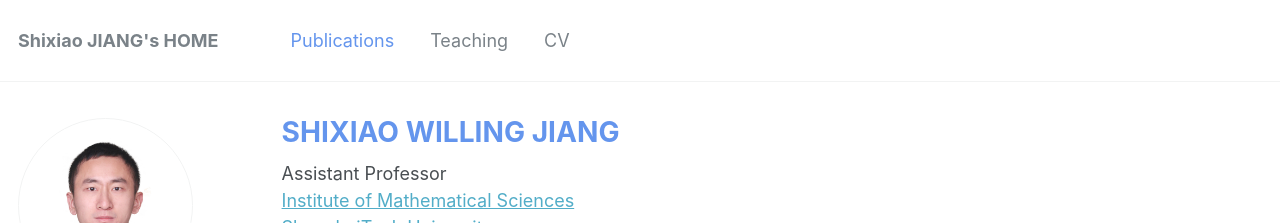
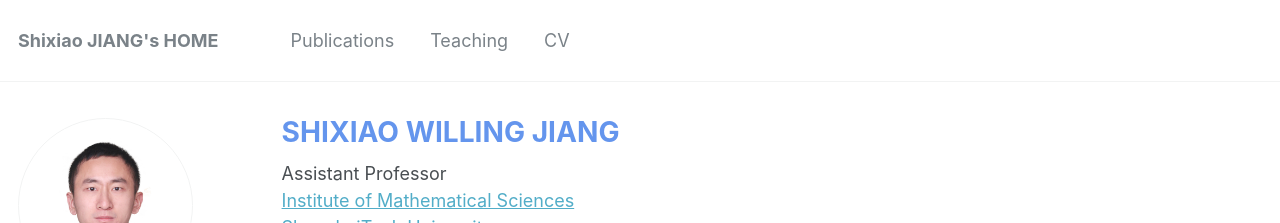
Before and after one commit to willingjiang/willingjiang.github.io, a Jekyll site: the page built from _pages/about.md, in a window 1280 px wide. Shown: the top 223 px of the page. Built offline with Jekyll 4.4.1, drawn with Linux system fonts in a browser that asks for light colours.

Commit message:
Update navigation.yml

```diff
--- a/_data/navigation.yml
+++ b/_data/navigation.yml
@@ -1,6 +1,6 @@
 # main links links
 main:
-  - title: "<font color=CornflowerBlue>Publications</font>"
+  - title: "Publications"
     url: /publications/
 
 #   - title: "Talks"
```
